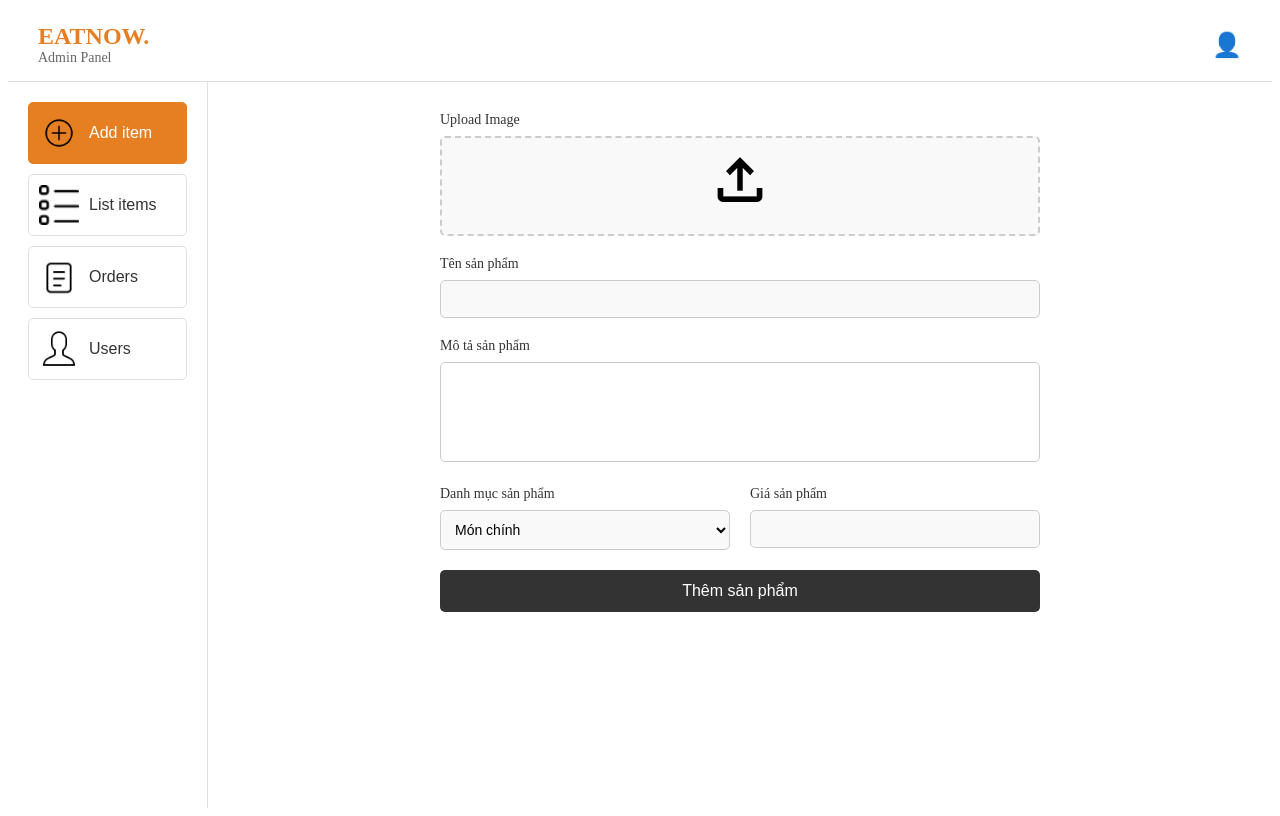
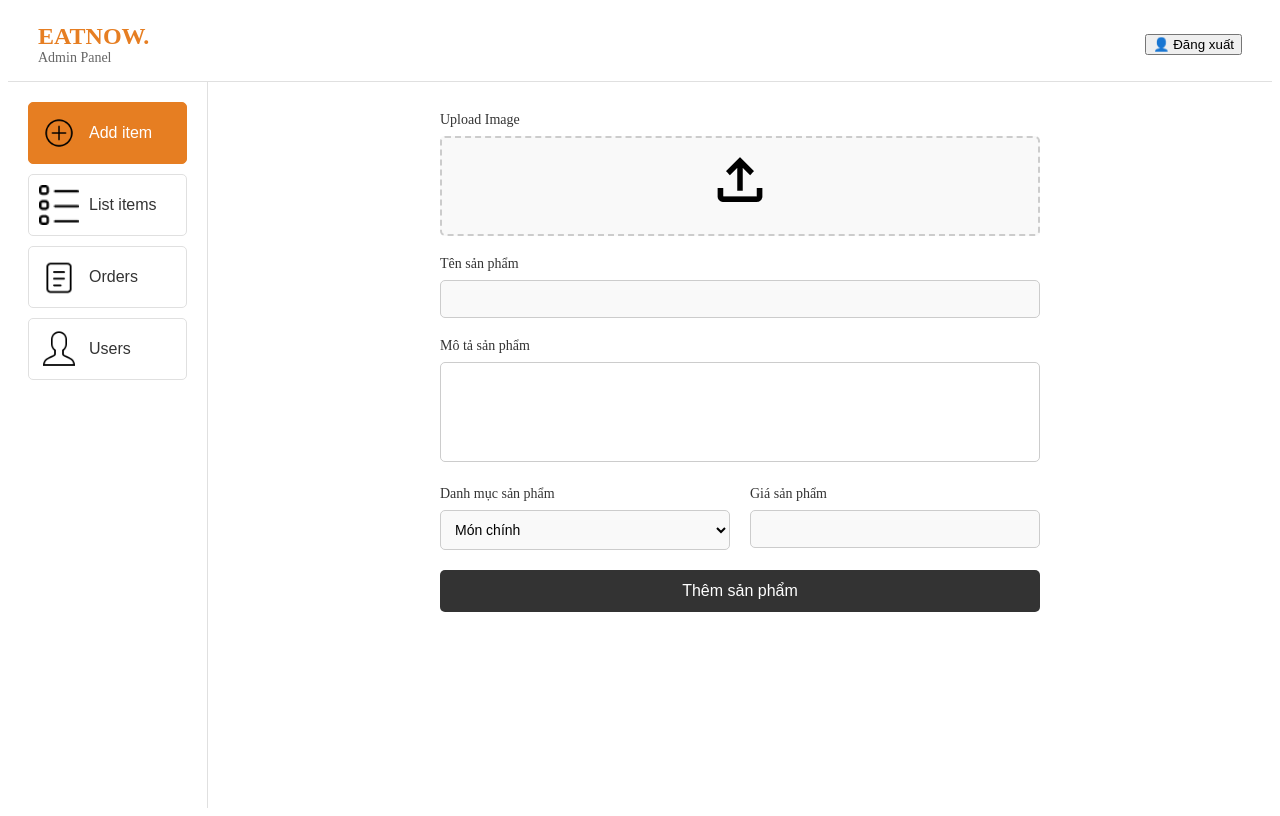
Before and after one commit to vietunitydev/Web_Ordering, a React (Vite) app: page /admin in a window 1280 px wide. Built offline with nearby package versions, Linux system fonts and the light colour scheme.

Commit message:
navigate role user and admin

```diff
--- a/src/pages/admin/AdminLayout.tsx
+++ b/src/pages/admin/AdminLayout.tsx
@@ -1,13 +1,19 @@
-import React from 'react';
 import { useNavigate } from 'react-router-dom';
 import './AdminLayout.css';
 import plus from '../../assets/plus.png';
 import item_lists from '../../assets/item_lists.png';
 import orders from '../../assets/orders.png';
 import users_icon from '../../assets/avatar_icon.png';
+import {actions, useAppContext} from "../../components/AppContext/AppContext.tsx";
 
 const AdminLayout: React.FC<{ children: React.ReactNode; activePage: string }> = ({ children, activePage }) => {
     const navigate = useNavigate();
+    const { dispatch } = useAppContext();
+
+    const handleLogout = () => {
+        dispatch({ type: actions.LOGOUT });
+        navigate('/home');
+    };
 
     return (
         <div className="admin-layout">
@@ -17,7 +23,7 @@ const AdminLayout: React.FC<{ children: React.ReactNode; activePage: string }> =
                     <p>Admin Panel</p>
                 </div>
                 <div className="admin-user">
-                    <span className="user-icon">👤</span>
+                    <button onClick={handleLogout}>👤 Đăng xuất</button>
                 </div>
             </div>
             <div className="admin-content">
--- a/src/pages/login/LoginForm.tsx
+++ b/src/pages/login/LoginForm.tsx
@@ -37,8 +37,17 @@ const LoginForm: React.FC = () => {
                 // Store token in local storage (nếu cần cho các request API sau này)
                 localStorage.setItem('token', response.data.token);
 
-                // Redirect to home page
-                navigate('/home');
+                console.log(response.data.user);
+
+                if (response.data.user.role == "admin") {
+                    // Redirect to home page
+                    navigate('/admin');
+                }
+                else{
+                    // Redirect to home page
+                    navigate('/home');
+                }
+
             } else {
                 setError('Đăng nhập không thành công.');
             }
```
